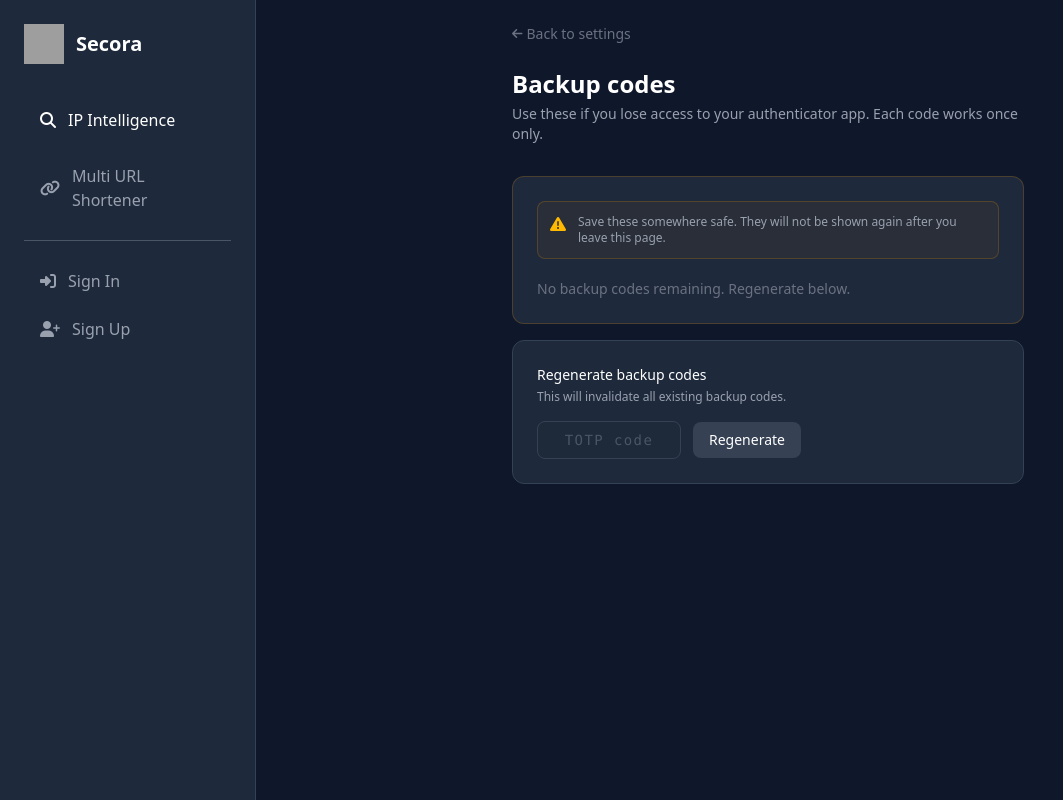
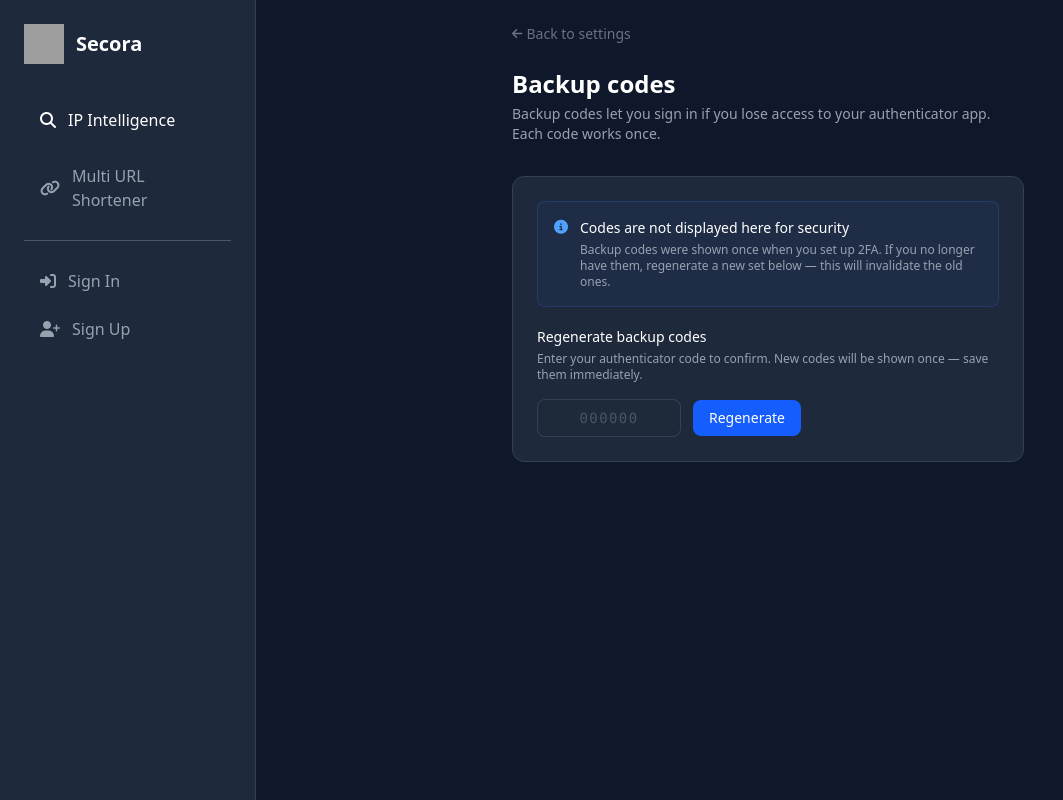
Before and after one commit to SecoraApp/Secora_IP_Intelligence, a Flask app: template templates/security/totp_backup_codes.html in a window 1280 px wide. Shown: the part 57-857 px from the top of the page, without its empty margins (0-1063 px from the left). Run offline with Flask 3, Linux system fonts and the light colour scheme; the template is opened without the code that fills it, so the values that code supplies are empty; style sheets or scripts are compiled from the project's sources; grey boxes are pictures that could not be loaded.

Commit message:
Update backup codes section for clarity and security

```diff
--- a/templates/security/totp_backup_codes.html
+++ b/templates/security/totp_backup_codes.html
@@ -11,57 +11,42 @@
     </div>
 
     <h1 class="text-2xl font-bold text-white mb-1">Backup codes</h1>
-    <p class="text-gray-400 text-sm mb-8">Use these if you lose access to your authenticator app. Each code works once only.</p>
+    <p class="text-gray-400 text-sm mb-8">Backup codes let you sign in if you lose access to your authenticator app. Each code works once.</p>
 
-    <div class="bg-dark-card border border-amber-500/20 rounded-xl p-6 mb-4">
-        <div class="flex items-start space-x-3 mb-5 p-3 bg-amber-500/5 rounded-lg border border-amber-500/20">
-            <i class="fas fa-triangle-exclamation text-amber-400 mt-0.5 flex-shrink-0"></i>
-            <p class="text-xs text-gray-400">Save these somewhere safe. They will not be shown again after you leave this page.</p>
+    <!-- Info -->
+    <div class="bg-dark-card border border-dark-border rounded-xl p-6 mb-4">
+        <div class="flex items-start space-x-3 p-4 rounded-lg bg-blue-500/5 border border-blue-500/20 mb-5">
+            <i class="fas fa-circle-info text-blue-400 mt-0.5 text-sm flex-shrink-0"></i>
+            <div>
+                <p class="text-sm text-white font-medium mb-1">Codes are not displayed here for security</p>
+                <p class="text-xs text-gray-400">Backup codes were shown once when you set up 2FA. If you no longer have them, regenerate a new set below — this will invalidate the old ones.</p>
+            </div>
         </div>
 
-        {% if codes %}
-        <div class="grid grid-cols-2 gap-2 mb-5">
-            {% for code in codes %}
-            <code class="text-sm font-mono text-white bg-gray-800 border border-gray-700 rounded px-3 py-2 text-center tracking-widest">{{ code }}</code>
-            {% endfor %}
-        </div>
+        <p class="text-white text-sm font-medium mb-1">Regenerate backup codes</p>
+        <p class="text-gray-400 text-xs mb-4">Enter your authenticator code to confirm. New codes will be shown once — save them immediately.</p>
 
-        <div class="flex items-center space-x-4">
-            <button onclick="copyBackupCodes()" class="text-sm text-blue-400 hover:text-blue-300 transition-colors flex items-center space-x-1.5">
-                <i class="fas fa-copy text-xs"></i><span id="copy-label">Copy all codes</span>
-            </button>
-        </div>
-        {% else %}
-        <p class="text-gray-500 text-sm">No backup codes remaining. Regenerate below.</p>
-        {% endif %}
-    </div>
-
-    <!-- Regenerate -->
-    <div class="bg-dark-card border border-dark-border rounded-xl p-6">
-        <p class="text-white text-sm font-medium mb-1">Regenerate backup codes</p>
-        <p class="text-gray-400 text-xs mb-4">This will invalidate all existing backup codes.</p>
-        <form method="POST" action="{{ url_for('security.totp_regenerate_backup_codes') }}" class="flex items-center space-x-3">
+        <form method="POST" action="{{ url_for('security.totp_regenerate_backup_codes') }}" class="space-y-3">
             <input type="hidden" name="csrf_token" value="{{ csrf_token() }}">
-            <input type="text" name="code"
-                   inputmode="numeric" pattern="[0-9]{6}" maxlength="6"
-                   placeholder="TOTP code"
-                   class="w-36 px-3 py-2 bg-gray-800 border border-gray-700 rounded-lg text-white text-center font-mono tracking-widest text-sm placeholder-gray-600 focus:outline-none focus:border-blue-500 transition-colors">
-            <button type="submit" class="px-4 py-2 bg-gray-700 hover:bg-gray-600 text-white text-sm rounded-lg transition-colors font-medium">
-                Regenerate
-            </button>
+            <div class="flex items-center space-x-3">
+                <input type="text" name="code"
+                       inputmode="numeric" pattern="[0-9]{6}" maxlength="6"
+                       placeholder="000000" autocomplete="one-time-code"
+                       class="w-36 px-3 py-2 bg-gray-800 border border-gray-700 rounded-lg text-white text-center font-mono tracking-widest text-sm placeholder-gray-600 focus:outline-none focus:border-blue-500 transition-colors">
+                <button type="submit"
+                        class="px-4 py-2 bg-blue-600 hover:bg-blue-500 text-white text-sm rounded-lg transition-colors font-medium">
+                    Regenerate
+                </button>
+            </div>
+            {% with messages = get_flashed_messages(with_categories=true) %}
+                {% for category, message in messages %}
+                <p class="text-xs {% if category == 'error' %}text-red-400{% else %}text-green-400{% endif %}">
+                    {{ message }}
+                </p>
+                {% endfor %}
+            {% endwith %}
         </form>
     </div>
 
 </div>
-
-<script>
-function copyBackupCodes() {
-    var codes = {{ codes | tojson }};
-    navigator.clipboard.writeText(codes.join('\n')).then(function() {
-        var lbl = document.getElementById('copy-label');
-        lbl.textContent = 'Copied!';
-        setTimeout(function() { lbl.textContent = 'Copy all codes'; }, 2000);
-    });
-}
-</script>
 {% endblock %}
```
